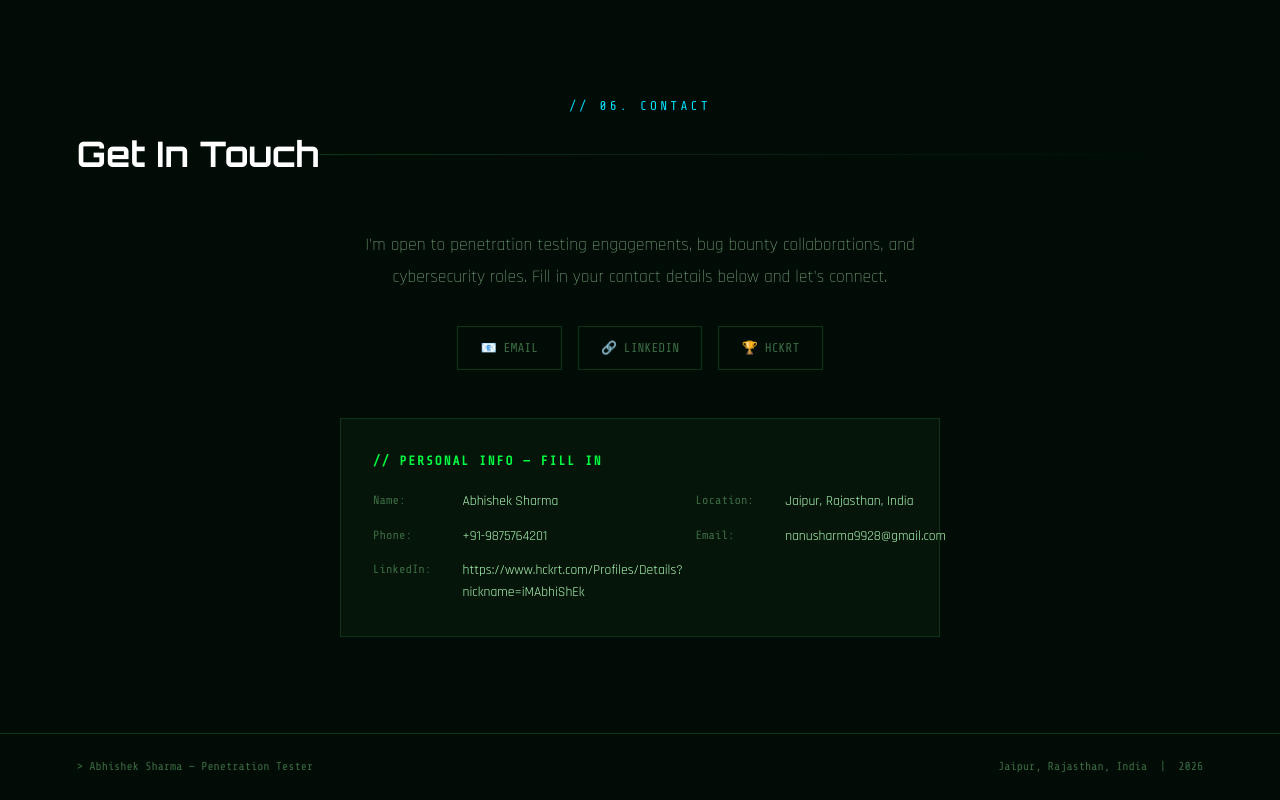
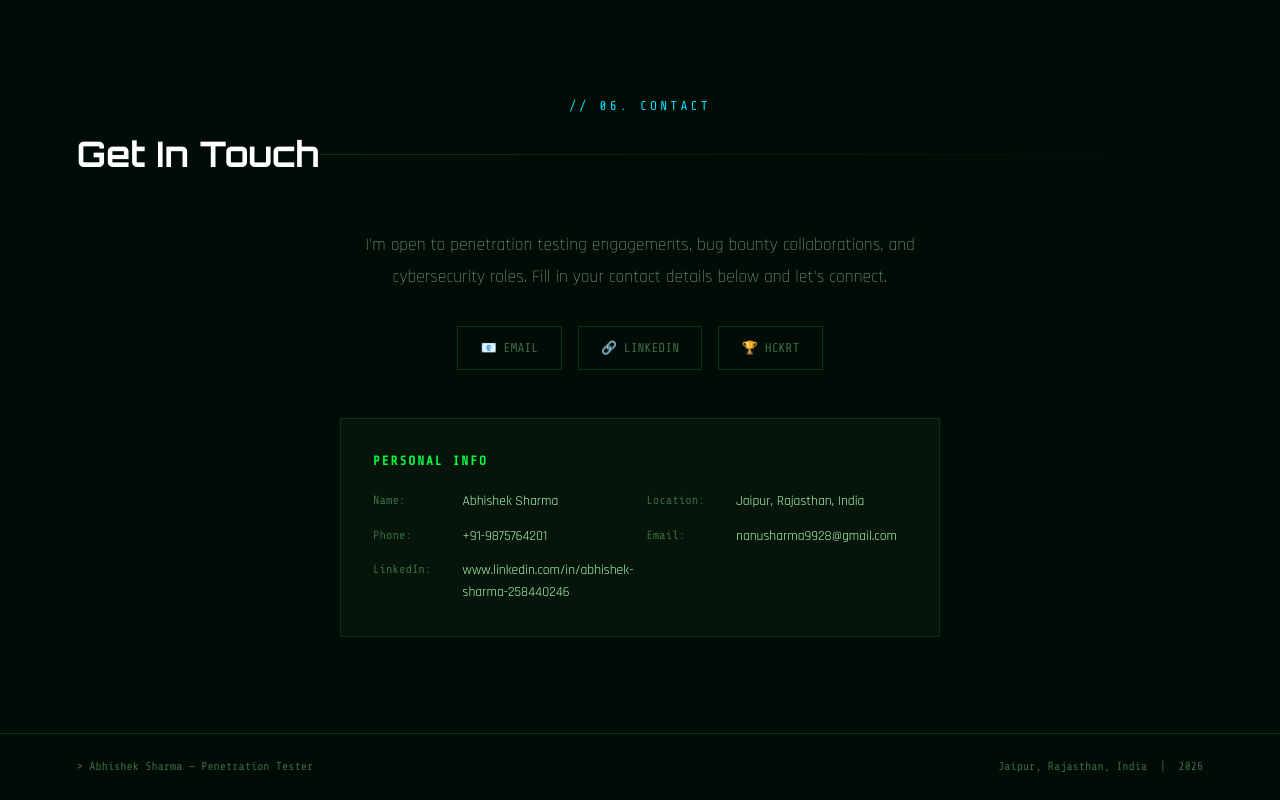
Before and after one commit to abhishekshrma24/abhishek, a plain HTML site: page index.html in a window 1280 px wide. Shown: the part 5089-5889 px from the top of the page. Drawn offline with nearby package versions, Linux system fonts and the light colour scheme.

Commit message:
Update index.html

```diff
--- a/index.html
+++ b/index.html
@@ -797,11 +797,11 @@
     <div class="contact-links">
       <a href="mailto:nanusharma9928@mail.com" class="contact-link">📧 EMAIL</a>
       <a href="www.linkedin.com/in/abhishek-sharma-258440246" class="contact-link" target="_blank">🔗 LINKEDIN</a>
-      <a href="https://hckrt.com" class="contact-link" target="_blank">🏆 HCKRT</a>
+      <a href="https://www.hckrt.com/Profiles/Details?nickname=iMAbhiShEk" class="contact-link" target="_blank">🏆 HCKRT</a>
     </div>
 
     <div class="personal-section">
-      <h3>// PERSONAL INFO — FILL IN</h3>
+      <h3> PERSONAL INFO </h3>
       <div class="personal-grid">
         <div class="personal-item">
           <span class="p-key">Name:</span>
@@ -821,7 +821,7 @@
         </div>
         <div class="personal-item">
           <span class="p-key">LinkedIn:</span>
-          <span class="p-val">https://www.hckrt.com/Profiles/Details?nickname=iMAbhiShEk</span>
+          <span class="p-val">www.linkedin.com/in/abhishek-sharma-258440246</span>
         </div
       </div>
     </div>
```
